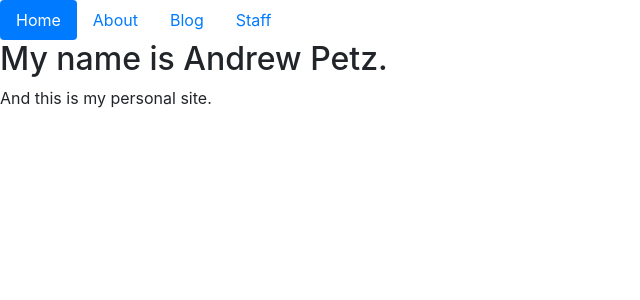
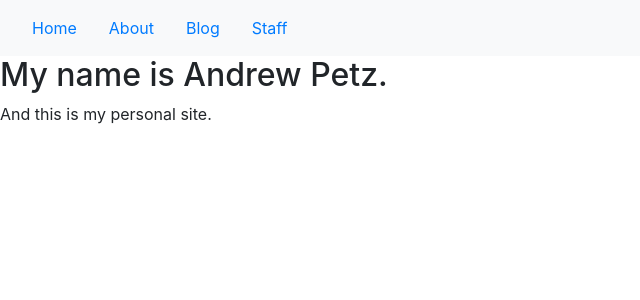
Before and after one commit to AndrewPetz/andrewpetz.github.io, a Jekyll site: the page built from index.html, in a window 1280 px wide. Shown: the top 300 px of the page, without its empty margins (0-640 px from the left). Built offline with Jekyll 4.4.1, drawn with Linux system fonts in a browser that asks for light colours; nearby versions of some CDN libraries.

Commit message:
Update navigation.html

```diff
--- a/_includes/navigation.html
+++ b/_includes/navigation.html
@@ -1,5 +1,9 @@
-<nav>
-  <ul class="nav nav-pills">
+<nav class="navbar navbar-expand-lg navbar-light bg-light">
+  <button class="navbar-toggler" type="button" data-toggle="collapse" data-target="#navbarSupportedContent"
+    aria-controls="navbarSupportedContent" aria-expanded="false" aria-label="Toggle navigation">
+    <span class="navbar-toggler-icon"></span>
+  </button>
+  <ul class="nav">
     {% for item in site.data.navigation %}
     <li class="nav-item">
       <a href="{{ item.link }}" {% if page.url==item.link %}class="nav-link active" {% else %} class="nav-link" {%
```
